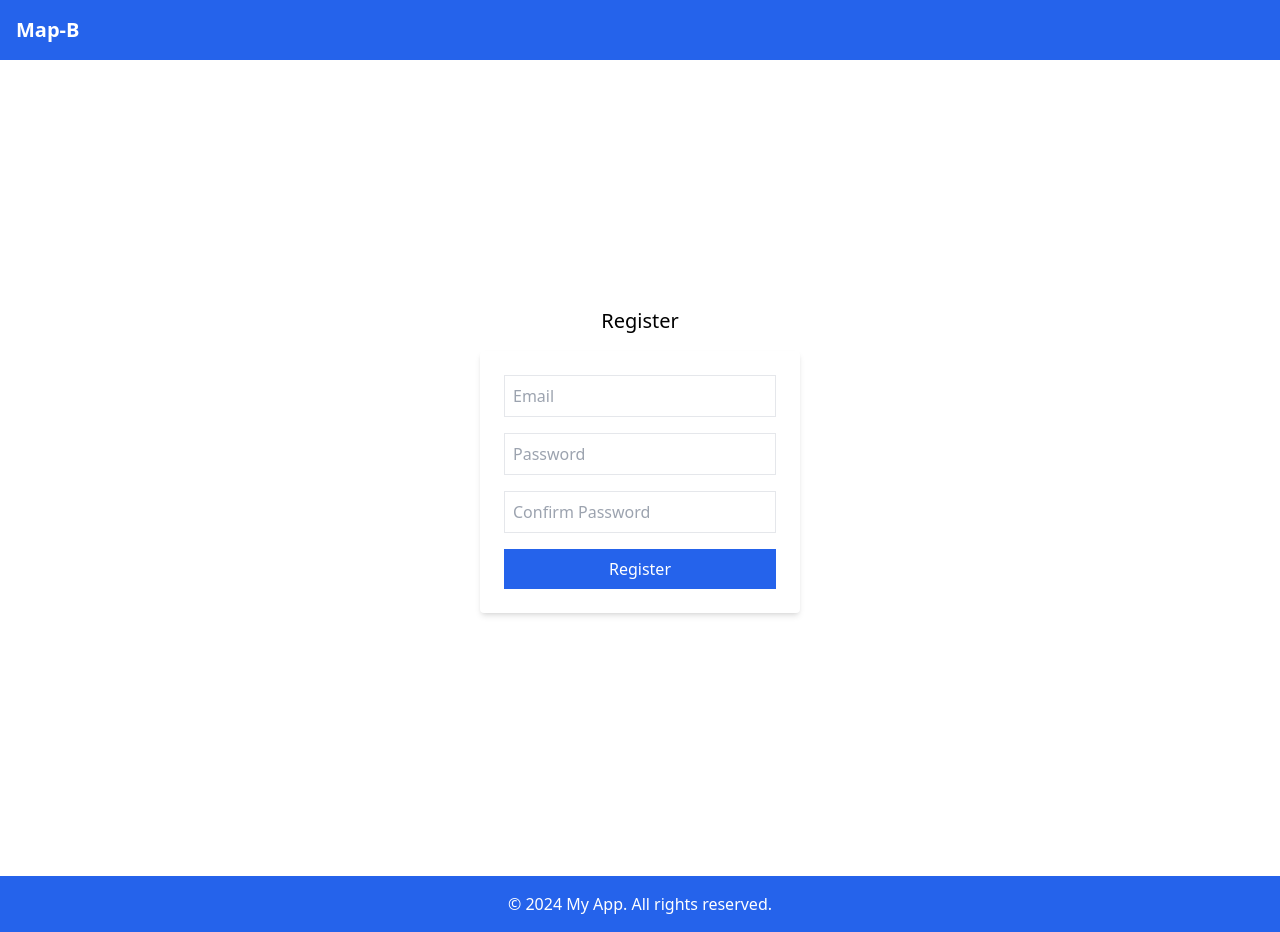
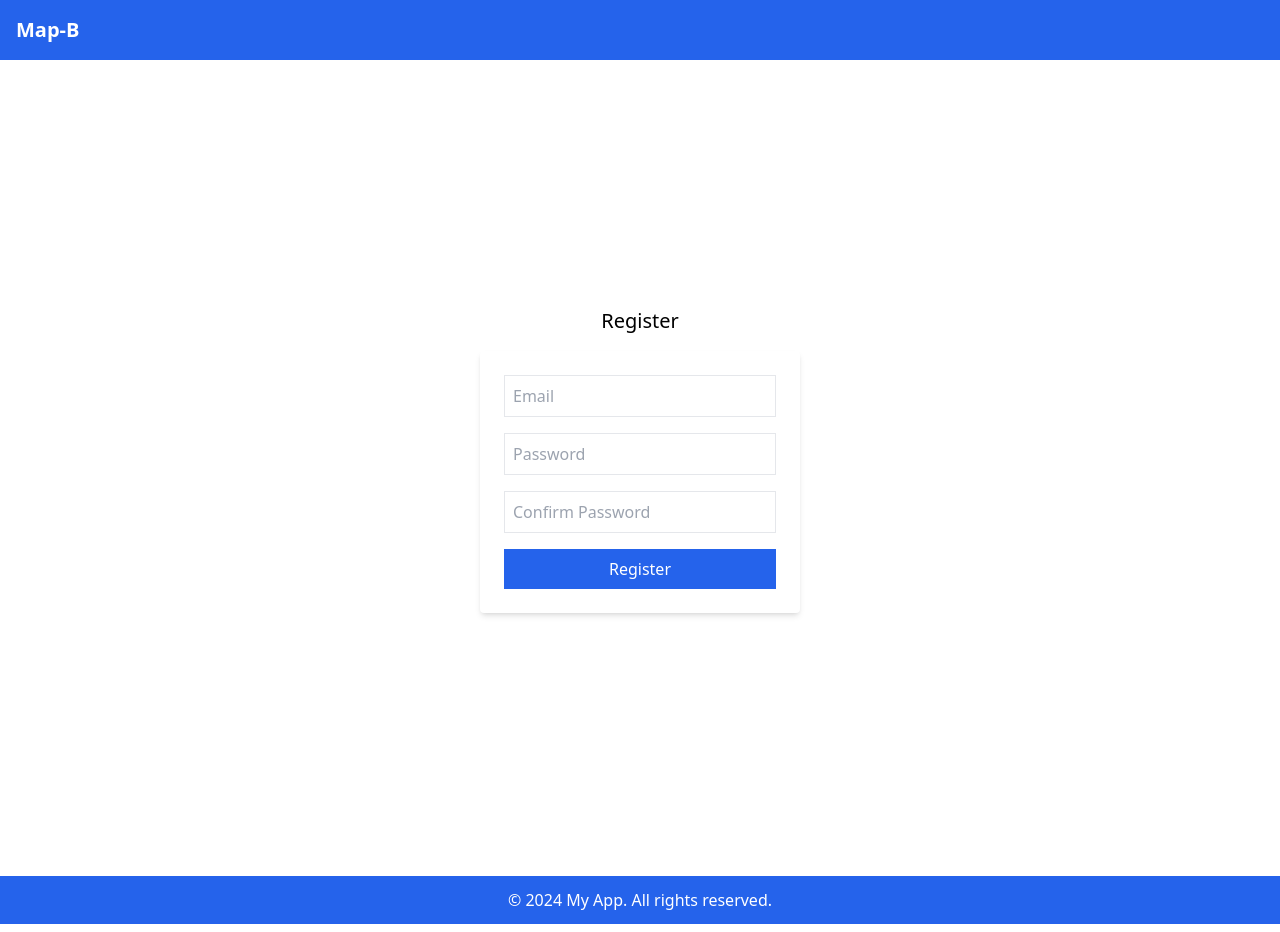
Before and after one commit to Vulture98/Map-frontend, a React (Vite) app: page /register in a window 1280 px wide. Built offline with nearby package versions, Linux system fonts and the light colour scheme.

Commit message:
small change in padding nothing much

```diff
--- a/src/components/Footer.jsx
+++ b/src/components/Footer.jsx
@@ -3,7 +3,7 @@ import React from 'react';
 
 const Footer = () => {
   return (
-    <footer className="bg-blue-600 text-white p-4 mt-4">
+    <footer className="bg-blue-600 text-white p-3 mt-4">
       <div className="container mx-auto text-center">
         <p>&copy; {new Date().getFullYear()} My App. All rights reserved.</p>
       </div>
```
